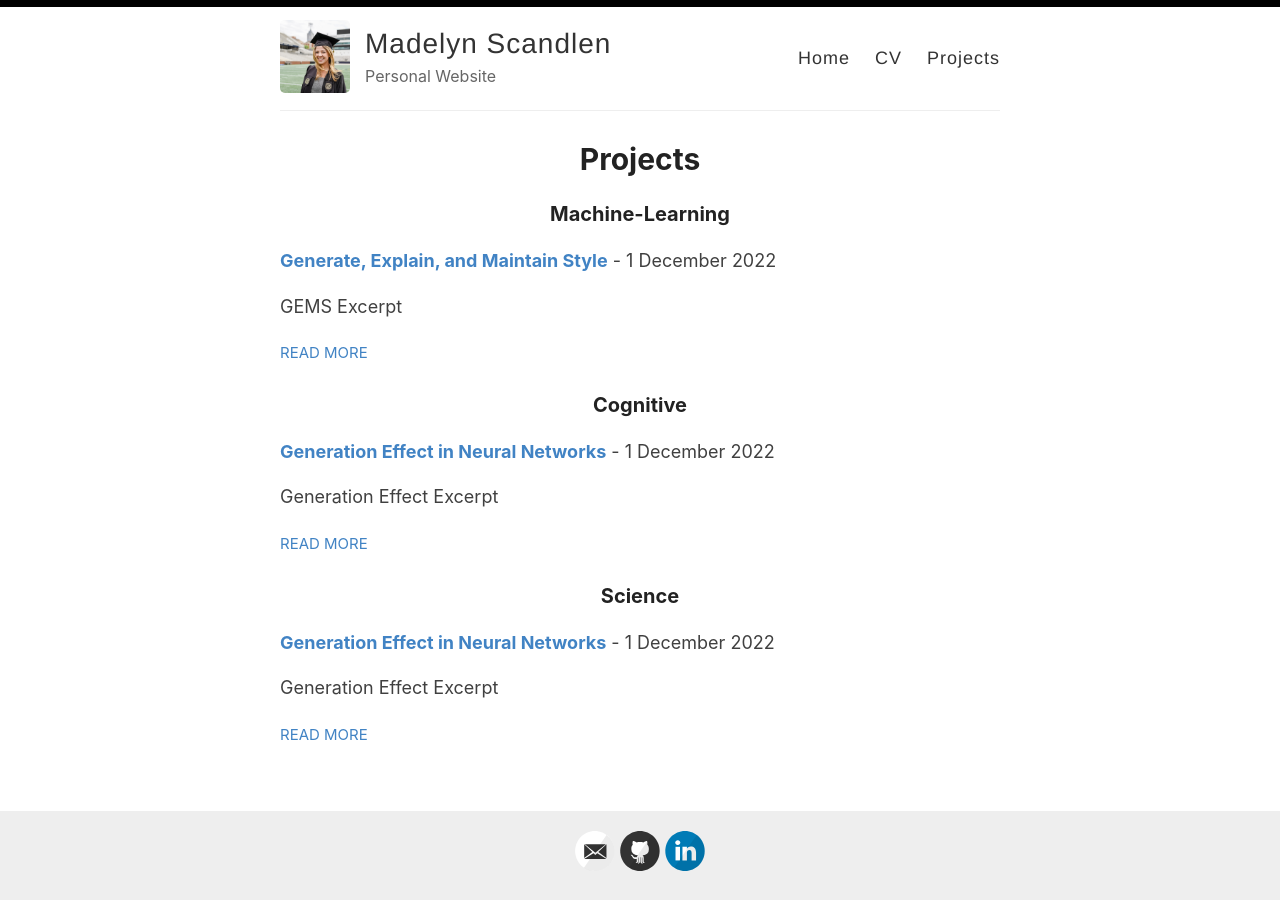
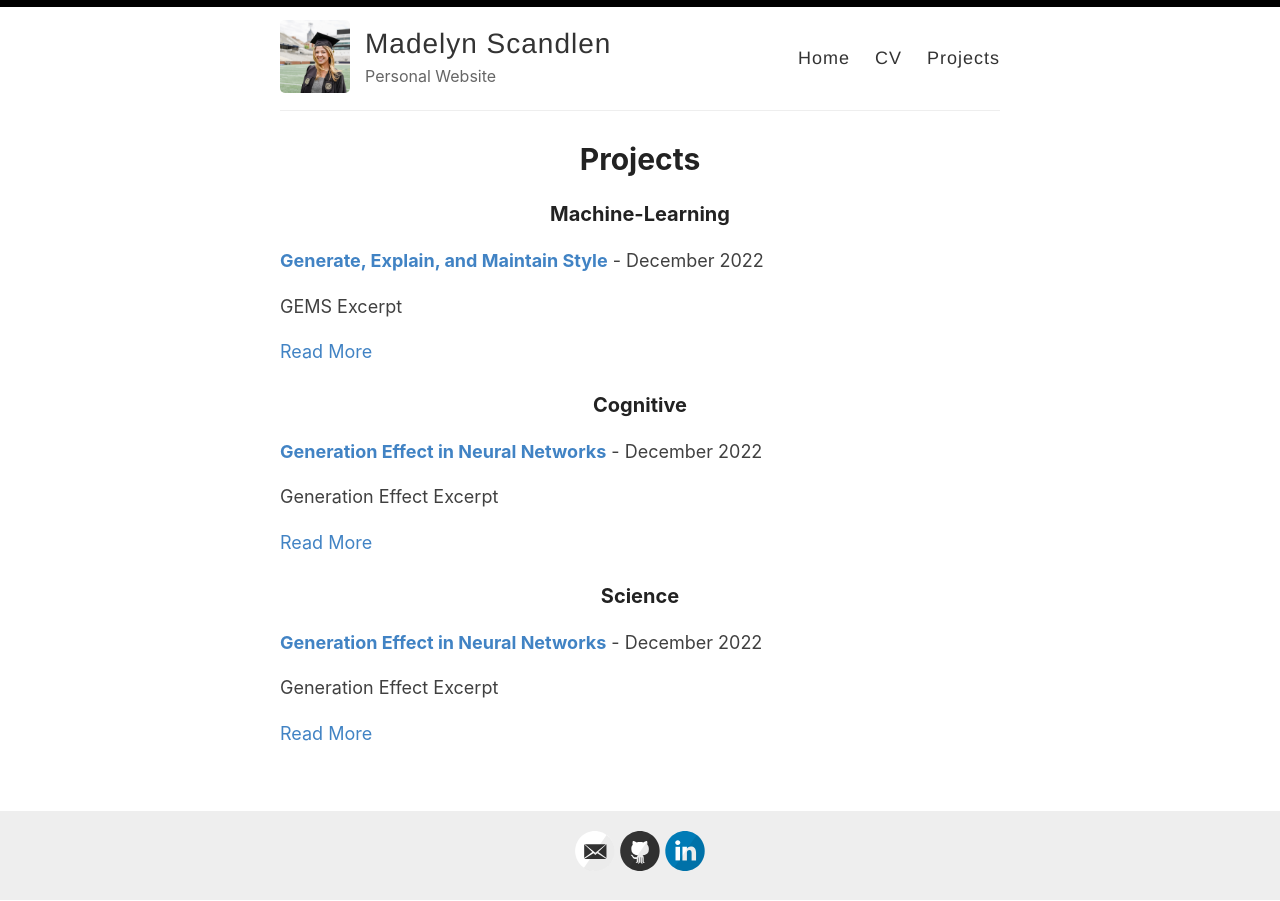
Before and after one commit to mscandlen/mscandlen, a Jekyll site: the page built from _pages/projects.md, in a window 1280 px wide. Built offline with Jekyll 4.4.1, drawn with Linux system fonts in a browser that asks for light colours.

Commit message:
Update projects.md

```diff
--- a/_pages/projects.md
+++ b/_pages/projects.md
@@ -16,8 +16,8 @@ title: Projects
 
     {% for post in site.categories[category_name]%}
     <article class="post">
-        <p><b><a href="{{ site.baseurl }}{{ post.url }}">{{post.title}}</a></b> - {{ post.date | date: "%e %B %Y" }}</p>
-        <p class="excerpt">{{ post.excerpt}} <a href="{{ site.baseurl }}{{ post.url }}" class="read-more">Read More</a></p>
+        <p><b><a href="{{ site.baseurl }}{{ post.url }}">{{ post.title }}</a></b> - {{ post.date | date: "%B %Y" }}</p>
+        <p class="excerpt">{{ post.excerpt }}<a href="{{ site.baseurl }}{{ post.url }}">Read More</a></p>
 
     </article>
   {% endfor %}
```
